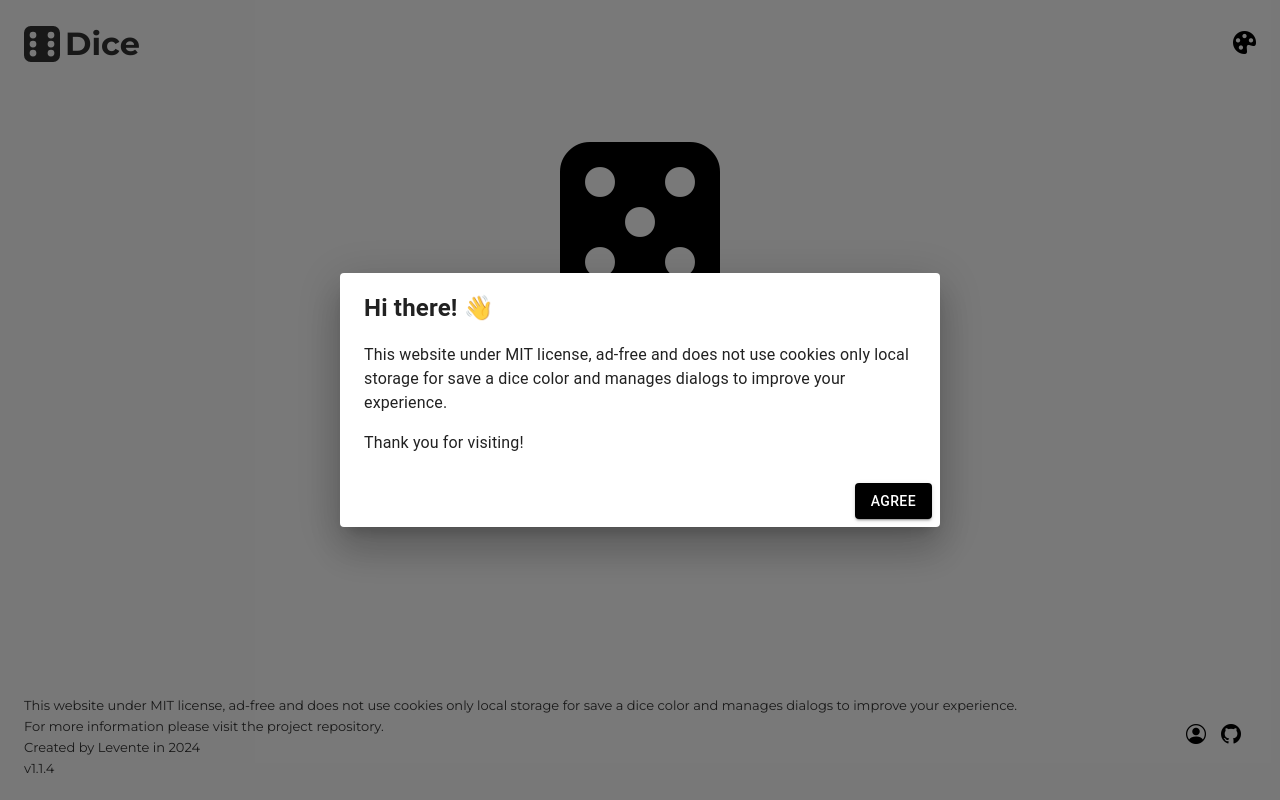
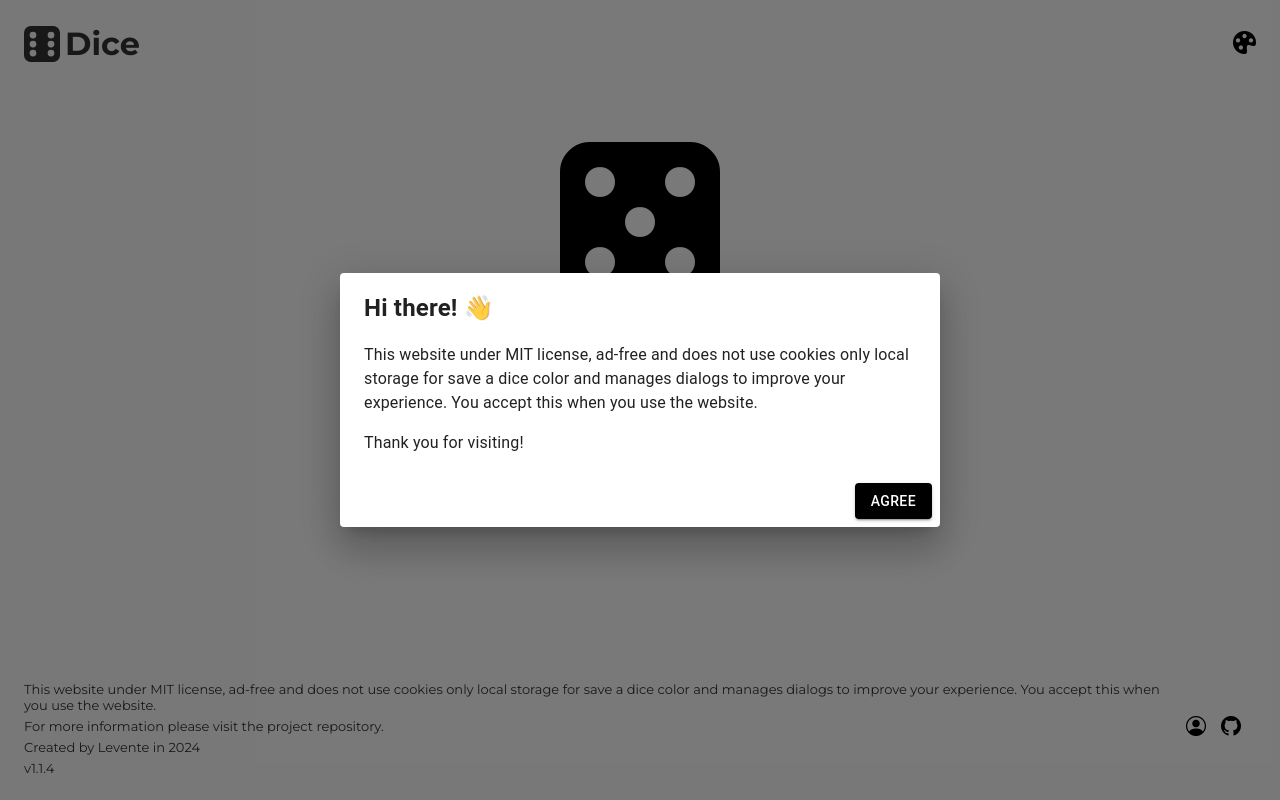
Before and after one commit to tothlevente/dice, a React (Vite) app: page / in a window 1280 px wide. Built offline with nearby package versions, Linux system fonts and the light colour scheme.

Commit message:
Developments

```diff
--- a/src/components/Footer.tsx
+++ b/src/components/Footer.tsx
@@ -4,7 +4,10 @@ export default function Footer() {
   return (
     <footer>
       <div className="footer-text">
-        <p>This website under MIT license, ad-free and does not use cookies only local storage for save a dice color and manages dialogs to improve your experience.</p>
+        <p>
+          This website under MIT license, ad-free and does not use cookies only local storage for save a dice color and manages dialogs to improve your experience. You
+          accept this when you use the website.
+        </p>
         <p>For more information please visit the project repository.</p>
         <p>Created by Levente in 2024</p>
         <p>v{packageJson.version}</p>
--- a/src/components/NoticeDialog.tsx
+++ b/src/components/NoticeDialog.tsx
@@ -16,7 +16,8 @@ export default function NoticeDialog({ open, setOpen }: any) {
       <DialogTitle sx={{ fontSize: "24px", fontWeight: "bold" }}>Hi there! 👋</DialogTitle>
       <DialogContent>
         <Typography sx={{ marginBottom: 2 }}>
-          This website under MIT license, ad-free and does not use cookies only local storage for save a dice color and manages dialogs to improve your experience.
+          This website under MIT license, ad-free and does not use cookies only local storage for save a dice color and manages dialogs to improve your experience. You
+          accept this when you use the website.
         </Typography>
         <Typography>Thank you for visiting!</Typography>
       </DialogContent>
```
